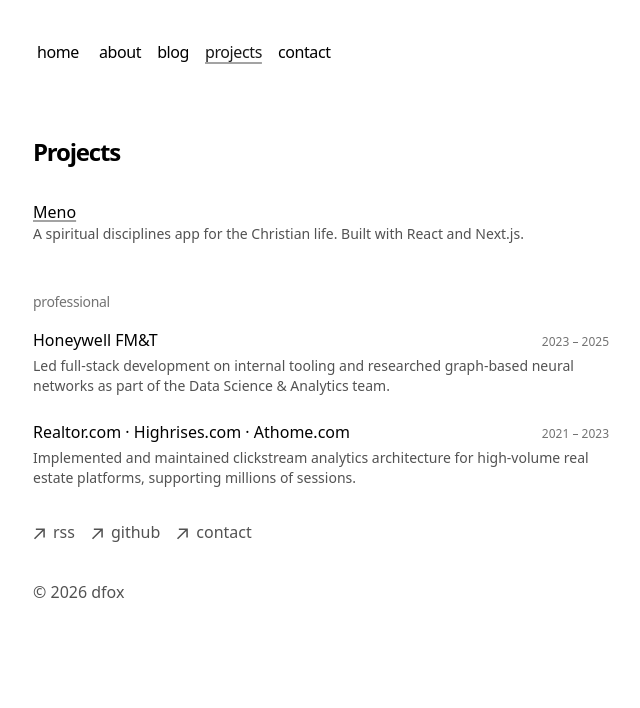
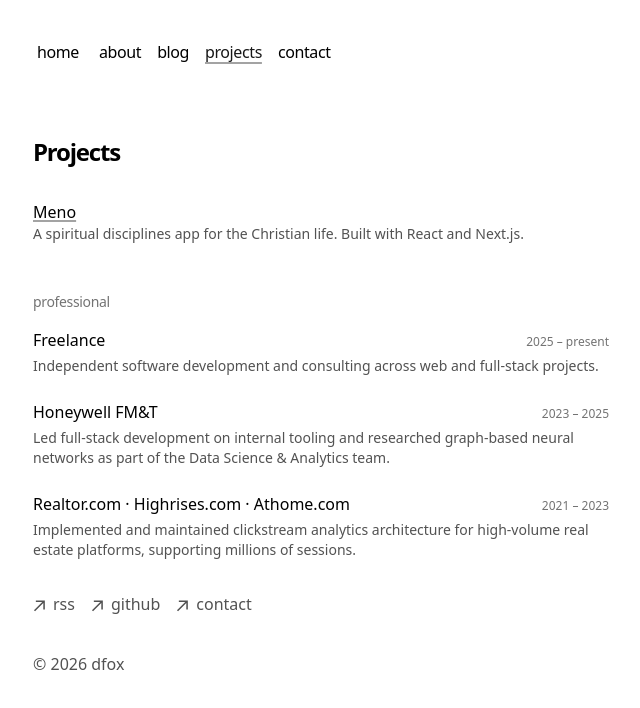
Before and after one commit to dylanfox5/next-dfox, a Next.js app: page /projects in a window 1280 px wide. Shown: the top 708 px of the page, without its empty margins (319-959 px from the left). Built offline with nearby package versions, Linux system fonts and the light colour scheme.

Commit message:
add freelancing to professional listing

```diff
--- a/app/projects/page.tsx
+++ b/app/projects/page.tsx
@@ -13,6 +13,12 @@
 ]
 
 const professional = [
+  {
+    company: 'Freelance',
+    period: '2025 – present',
+    description:
+      'Independent software development and consulting across web and full-stack projects.',
+  },
   {
     company: 'Honeywell FM&T',
     period: '2023 – 2025',
```
